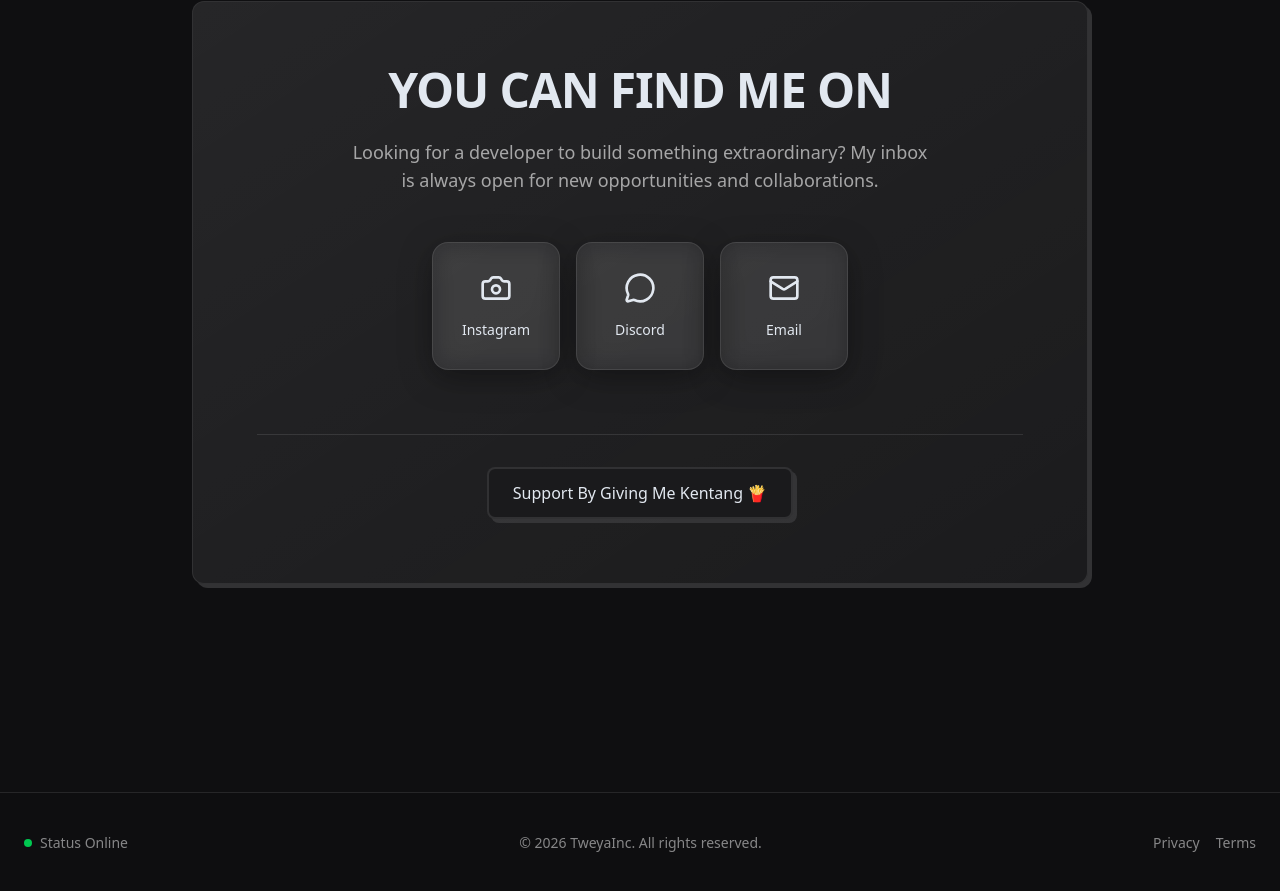
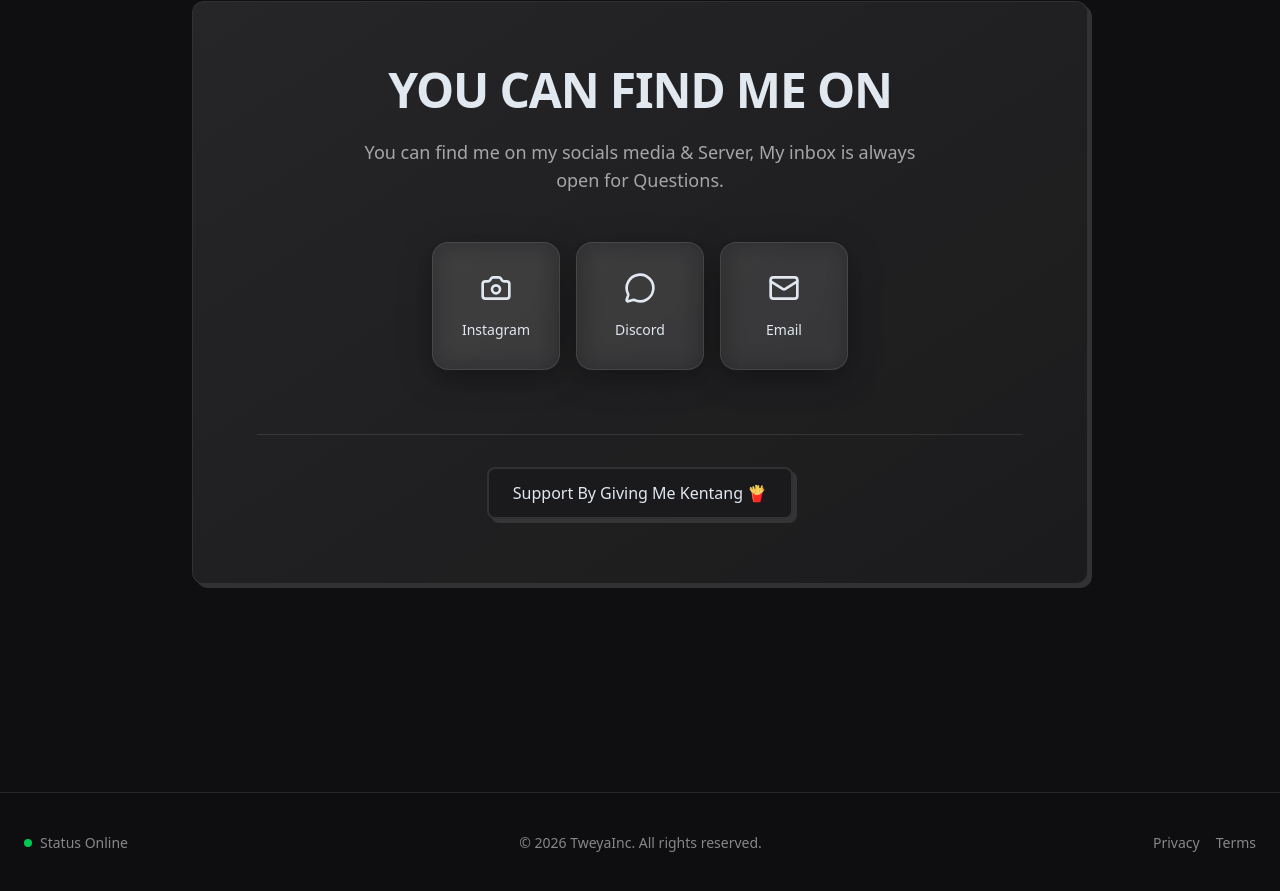
Before and after one commit to Tweyakk/TweyaWebsite, a Next.js app: page / in a window 1280 px wide. Shown: the part 1553-2444 px from the top of the page. Built offline with nearby package versions, Linux system fonts and the light colour scheme.

Commit message:
updating

```diff
--- a/src/app/page.tsx
+++ b/src/app/page.tsx
@@ -177,7 +177,7 @@ export default function Home() {
               You Can Find Me On
             </h2>
             <p className="text-lg text-white/60 mb-12 max-w-xl mx-auto">
-              Looking for a developer to build something extraordinary? My inbox is always open for new opportunities and collaborations.
+              You can find me on my socials media & Server, My inbox is always open for Questions.
             </p>
 
             <div className="flex flex-wrap justify-center gap-4 mb-16">
```
Also changed, not shown: 1 other file (tests, documents, lock files or other folders).
